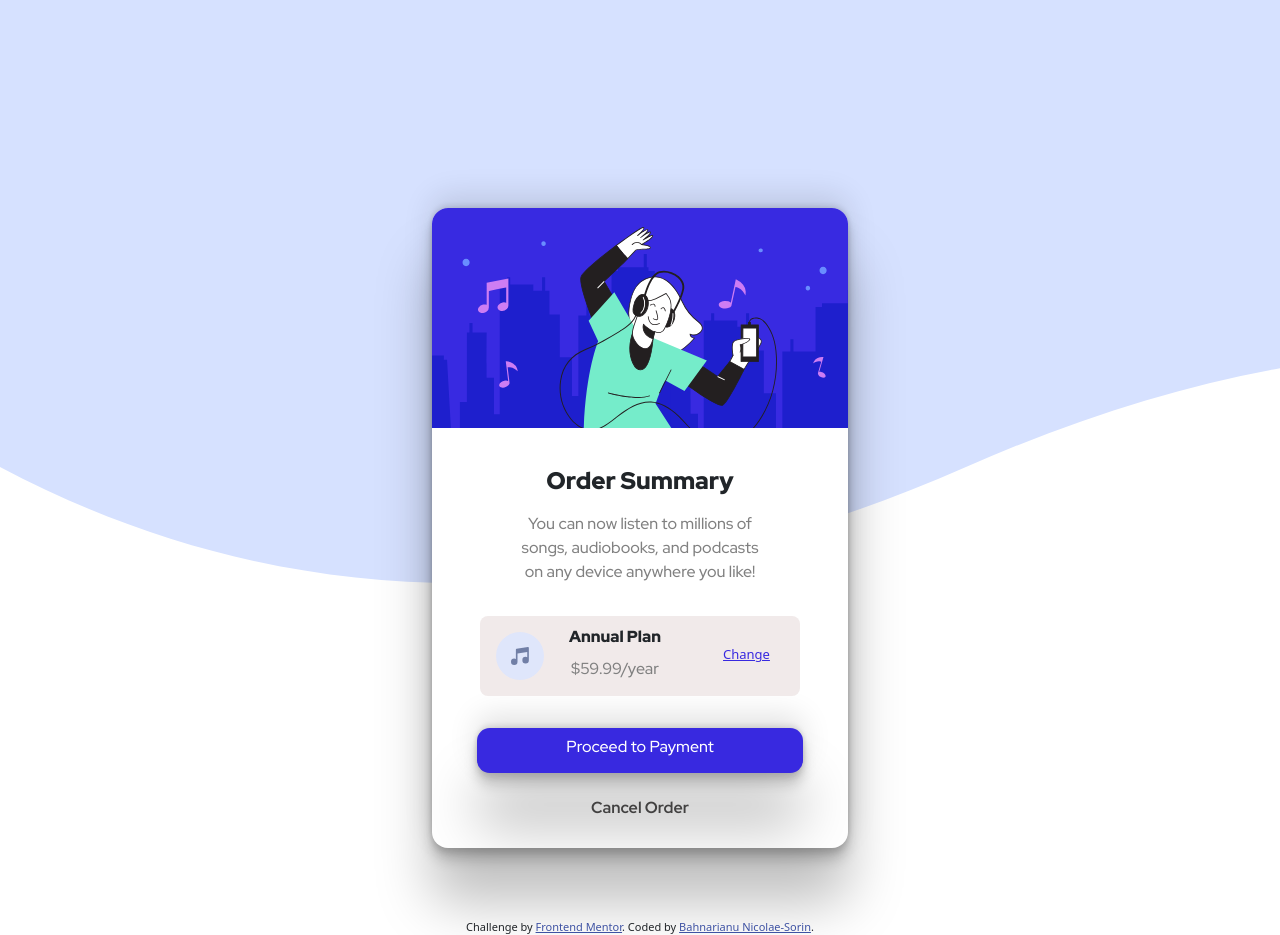
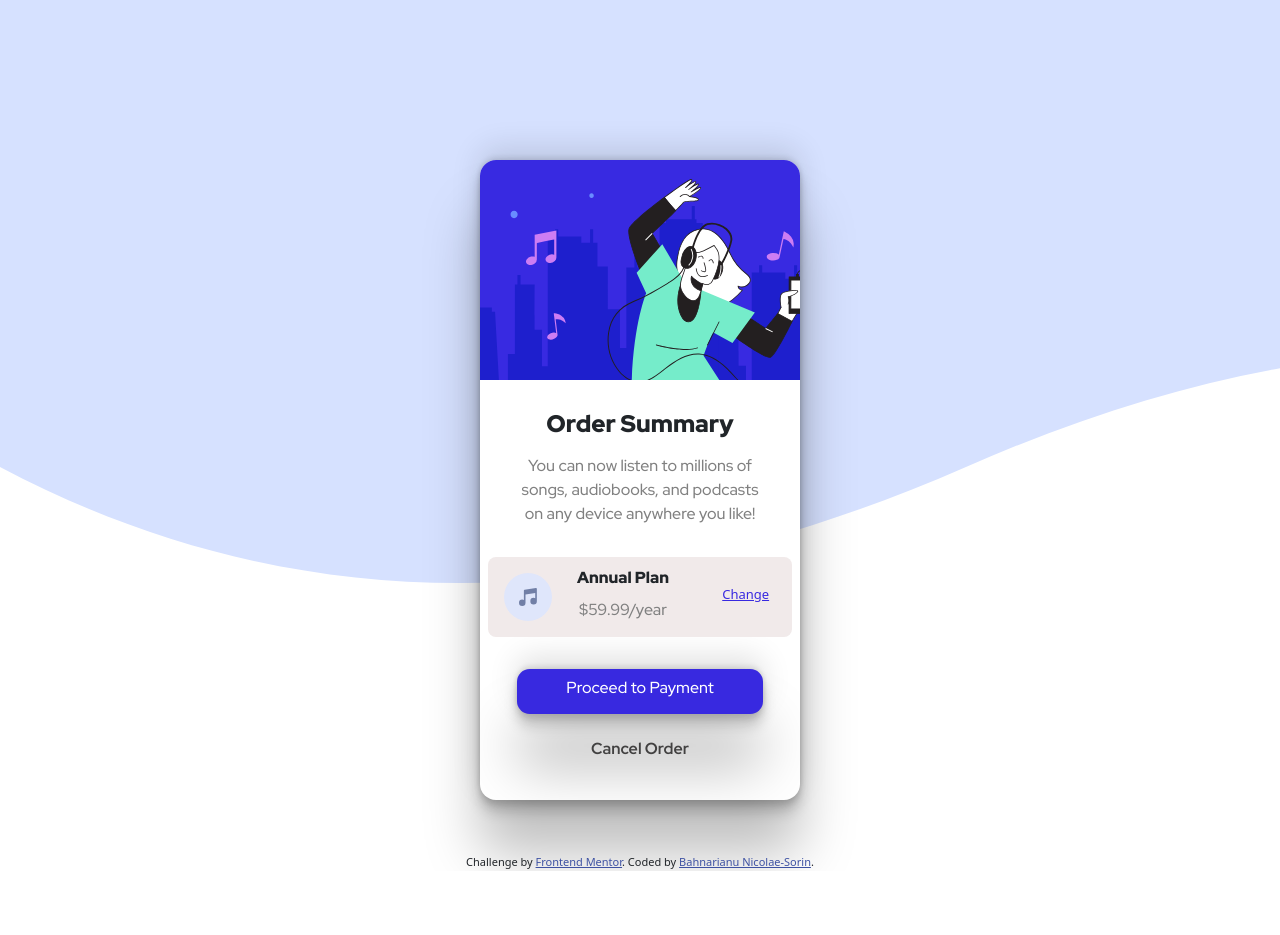
Before and after one commit to Biseq12/Biseq12.github.io, a plain HTML site: page index.html in a window 1280 px wide. After the commit the page ends 871 px from the top, so only its background shows below. Drawn offline with nearby package versions, Linux system fonts and the light colour scheme.

Commit message:
Add files via upload

```diff
--- a/style/style.css
+++ b/style/style.css
@@ -20,6 +20,7 @@ body{
     overflow: hidden;
     object-fit: cover;
     margin-top: 50%;
+    max-width: 20rem;
     margin-bottom: 17%;
     width: 26rem;
     height: 40rem;
@@ -61,6 +62,7 @@ body{
     height: 5rem;
     background-color: rgb(241, 234, 234);
     border-radius: 0.5rem;
+    max-width: 19rem;
 }
 
 .col2 img {
```
